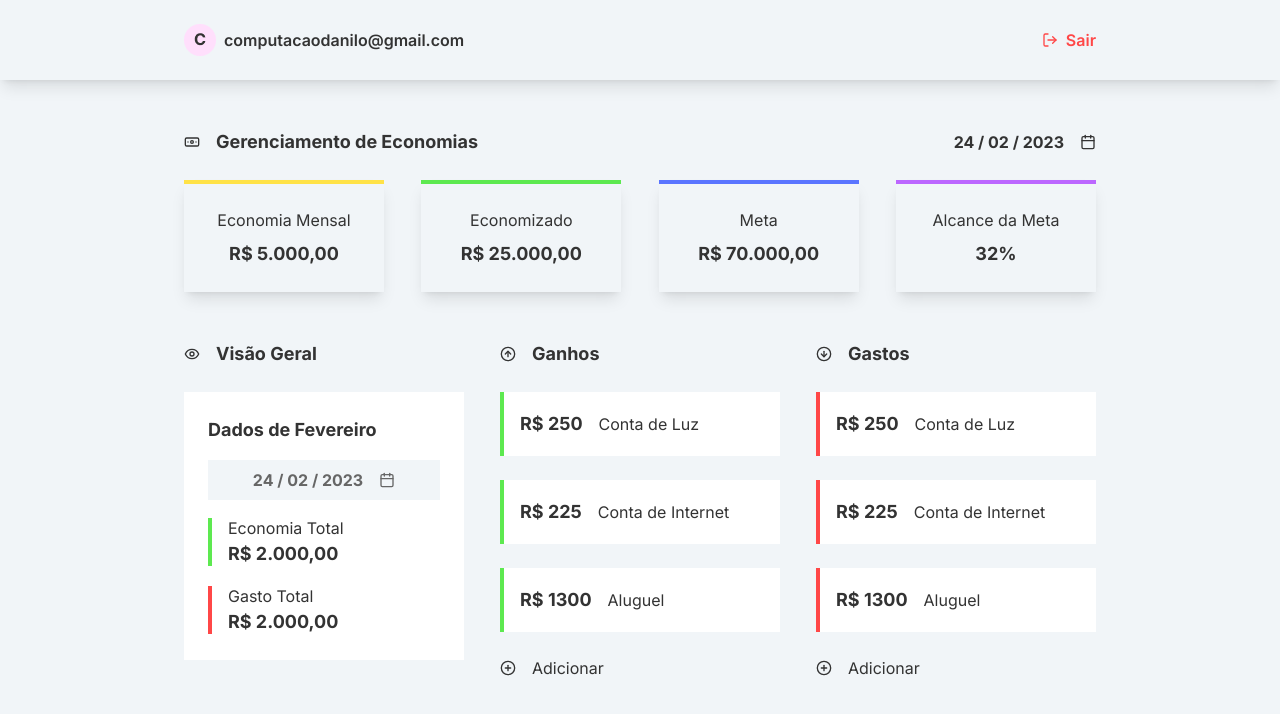
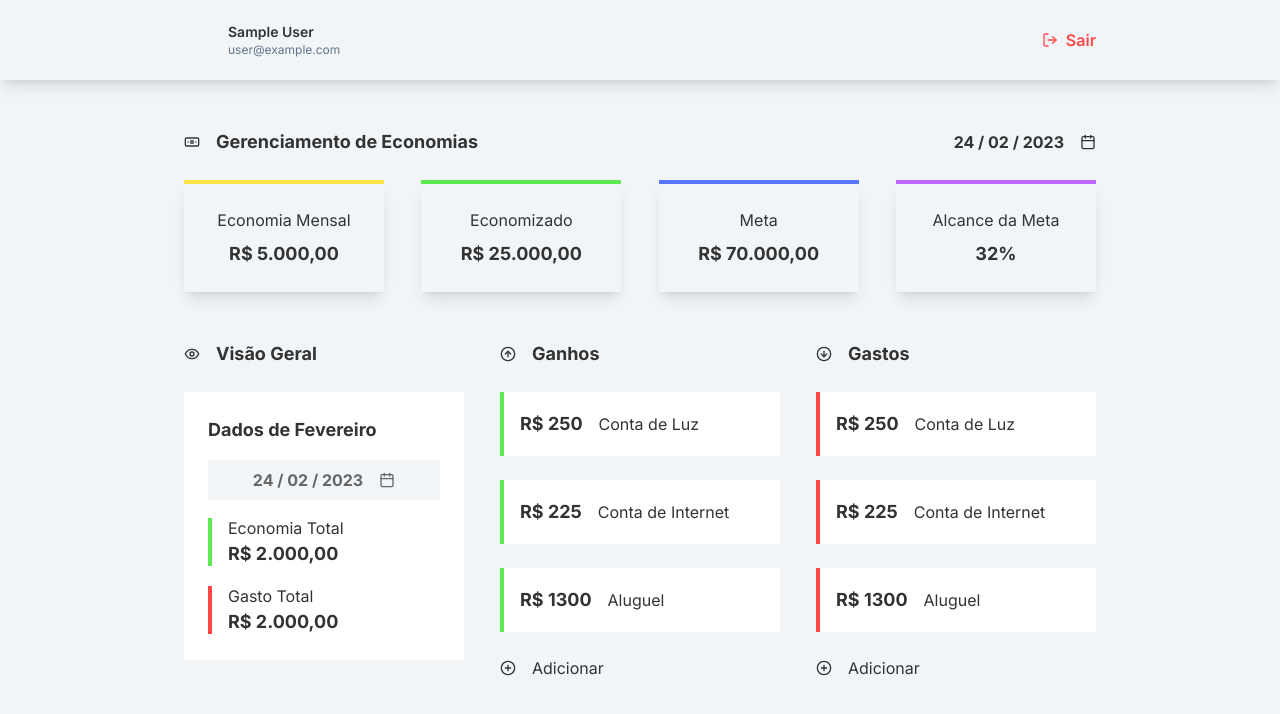
Before and after one commit to dcalds/Economy, a Next.js app: page /dashboard in a window 1280 px wide. Shown: the top 714 px of the page. Built offline with nearby package versions, Linux system fonts and the light colour scheme; no server answers; sample sign-in values are in the browser's storage.

Commit message:
Fixed login with google

```diff
--- a/src/app/dashboard/layout.tsx
+++ b/src/app/dashboard/layout.tsx
@@ -1,9 +1,6 @@
+'use client'
 import { Inter } from 'next/font/google'
-import { redirect } from 'next/navigation';
 import { AuthProvider } from '@/components';
-
-import { getServerSession } from 'next-auth/next';
-import { authOptions } from '@/pages/api/auth/[...nextauth]';
 
 const inter = Inter({ subsets: ['latin'] })
 
@@ -12,24 +9,19 @@ export const metadata = {
   description: 'Economy | Here you can take control of your financial life!',
 }
 
-export default async function DashboardLayout({
+export default function DashboardLayout({
   children,
 }: {
   children: React.ReactNode
 }) {
 
-  const userSession = await getServerSession(authOptions);
-  console.log('SESSION', userSession);
-
-  if (!userSession) {
-    redirect('/signin');
-  }
-
   return (
     <html lang="en">
+    <AuthProvider>
       <body className={inter.className}>
         <>{children}</>
       </body>
+    </AuthProvider>
     </html>
   )
 }
--- a/src/app/dashboard/loading.tsx
+++ b/src/app/dashboard/loading.tsx
@@ -1,7 +1,7 @@
 export default function Loading() {
     return (
-        <section>
-            <h1> Loading </h1>
+        <section className="container mx-auto flex justify-center">
+          <div className="h-1 w-full bg-blue-500 animate-ping"></div>
         </section>
     )
 }
--- a/src/app/dashboard/page.tsx
+++ b/src/app/dashboard/page.tsx
@@ -1,20 +1,20 @@
 'use client'
+import { signOut } from 'next-auth/react';
+import { useSession } from 'next-auth/react';
 import { Banknote, Calendar } from 'lucide-react';
 
 import { Navbar, Card, CashIn, CashOut, Overview } from "@/components";
 
-import { signOut } from 'next-auth/react';
-
 export default function Home() {
+  const { data: session } = useSession()
 
   const logout = async () => {
-    signOut();
+    signOut({ callbackUrl: '/signin' });
   };
 
   return (
     <section className="">
-      <Navbar user={"computacaodanilo@gmail.com"} logOut={logout} />
-
+      <Navbar data={session?.user} logOut={logout} />
       <div className='container mx-auto py-12'>
 
         <div className="w-full sm:flex-wrap flex justify-between items-center pb-6">
--- a/src/app/loading.tsx
+++ b/src/app/loading.tsx
@@ -1,7 +1,7 @@
 export default function Loading() {
     return (
-        <section>
-            <h1> Loading </h1>
+        <section className="container mx-auto flex justify-center">
+          <div className="h-1 w-full bg-blue-500 animate-ping"></div>
         </section>
     )
 }
--- a/src/app/signin/loading.tsx
+++ b/src/app/signin/loading.tsx
@@ -1,7 +1,7 @@
 export default function Loading() {
     return (
-        <section>
-            <h1> Loading </h1>
+        <section className="container mx-auto flex justify-center">
+          <div className="h-1 w-full bg-blue-500 animate-ping"></div>
         </section>
     )
 }
--- a/src/app/signon/loading.tsx
+++ b/src/app/signon/loading.tsx
@@ -1,7 +1,7 @@
 export default function Loading() {
     return (
-        <section>
-            <h1> Loading </h1>
+        <section className="container mx-auto flex justify-center">
+          <div className="h-1 w-full bg-blue-500 animate-ping"></div>
         </section>
     )
 }
--- a/src/components/Auth/index.tsx
+++ b/src/components/Auth/index.tsx
@@ -1,18 +1,37 @@
-'use client'
+import React from 'react';
+import { SessionProvider } from 'next-auth/react'
 
-import React from 'react';
-import { type Session } from 'next-auth';
-import { SessionProvider } from 'next-auth/react'
+import { useSession } from 'next-auth/react';
+import { redirect } from 'next/navigation';
 
 type Props = {
     children: React.ReactNode,
-    session: Session | null
 };
 
-export const AuthProvider = ({ children, session }: Props) => {
+export const AuthProvider = ({ children }: Props) => {
     return (
-        <SessionProvider session={session}>
-            <>{children}</>
+        <SessionProvider>
+            <Session>
+                {children}
+            </Session>
         </SessionProvider>
     );
 }
+
+export const Session = ({ children }: Props) => {
+    const { status } = useSession()
+
+    if (status === 'unauthenticated') {
+        redirect('/signin');
+    }
+
+    if (status === 'loading') {
+        return <></>;
+    }
+
+    return (
+        <div>
+            {children}
+        </div>
+    );
+}
--- a/src/components/Navbar/index.tsx
+++ b/src/components/Navbar/index.tsx
@@ -1,21 +1,17 @@
-import Image from 'next/image'
 import { LogOut } from 'lucide-react';
 import { NavbarProps } from '@/utils';
 
-export const Navbar = ({ user, logOut }: NavbarProps) => {
+export const Navbar = ({ data, logOut }: NavbarProps) => {
     return (
         <nav className="h-20 flex justify-between items-center shadow-lg">
 
             <div className='container mx-auto flex justify-between items-center'>
-                <div className='flex gap-2 justify-center items-center'>
-                    <Image
-                        src="/user.png"
-                        alt="User"
-                        width={32}
-                        height={32}
-                        priority
-                    />
-                    <p className='font-semibold sm:block hidden'>{user}</p>
+                <div className='flex gap-3 justify-center items-center'>
+                    <div className="h-8 w-8 rounded-3xl bg-cover bg-center" style={{ backgroundImage: `url(${data?.image})` }}></div>
+                    <div>
+                        <p className='font-semibold text-sm sm:block hidden'>{data?.name}</p>
+                        <p className='font-normal text-slate-500 text-xs sm:block hidden'>{data?.email}</p>
+                    </div>
                 </div>
 
                 <button onClick={logOut} className='flex gap-2 justify-center items-center'>
--- a/src/utils/types/index.tsx
+++ b/src/utils/types/index.tsx
@@ -1,5 +1,9 @@
 export type NavbarProps = {
-    user: string;
+    data?: {
+        name?: string | null | undefined;
+        email?: string | null | undefined;
+        image?: string | null | undefined;
+    };
     logOut: () => void;
 }
 
```
